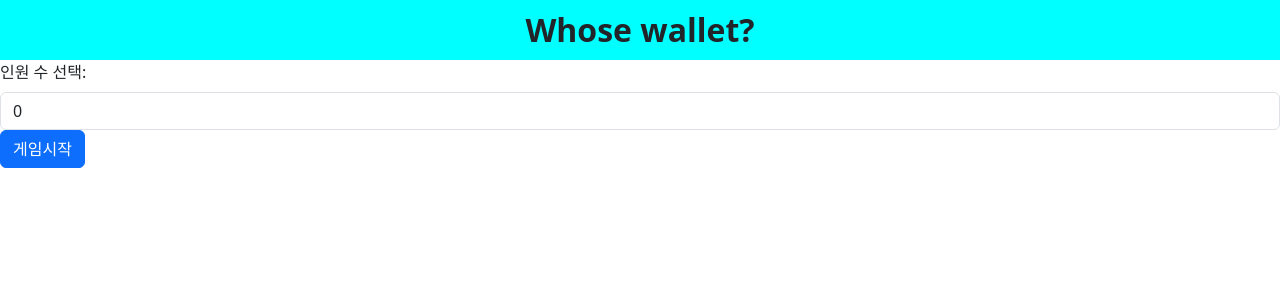
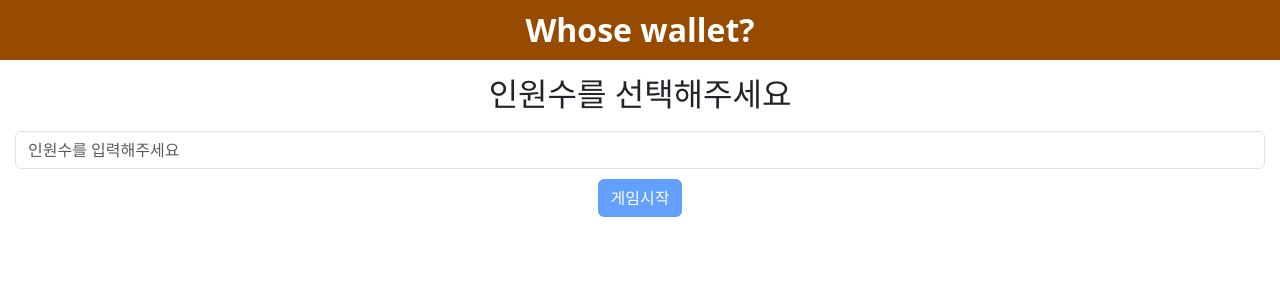
Before and after one commit to ChungwonJ/coffee, a Next.js app: page / in a window 1280 px wide. Shown: the top 300 px of the page. Built offline with nearby package versions, Linux system fonts and the light colour scheme.

Commit message:
인풋제어추가

```diff
--- a/pages/Slot.js
+++ b/pages/Slot.js
@@ -40,14 +40,14 @@ function Slot() {
   }, [spin, result, value]);
 
   return (
-    <div>
-      <div className='slotTxtTwo'>
+    <div className='slotGrid'>
+      <div className='slotTxt'>
         <p style={{ fontSize: '24px', marginBottom: '10px' }}>
           {result[0]}
         </p>
       </div>
       {buttonCount !== 0 ? (
-        <Button onClick={()=>{spinSlot()}}>{spin ? '1번' : '2번'}</Button>
+        <Button variant = {spin ? 'danger' : 'primary'} onClick={()=>{spinSlot()}}>{spin ? '정지' : '시작'}</Button>
       ) : (
         <Button onClick={() => { router.push('/') }}>다시하기</Button>
       )}
--- a/pages/index.js
+++ b/pages/index.js
@@ -1,14 +1,10 @@
 import Head from 'next/head'
-import Image from 'next/image'
-import { Inter } from 'next/font/google'
 import { useSelector, useDispatch } from 'react-redux';
-import { setPeople,setValue } from '@/redux/Store';
+import { setPeople, setValue } from '@/redux/Store';
 import { useState } from 'react';
 import { useRouter } from 'next/router';
 import Form from 'react-bootstrap/Form';
 import { Button } from 'react-bootstrap';
-
-const inter = Inter({ subsets: ['latin'] })
 
 export default function Home() {
   const router = useRouter()
@@ -18,7 +14,12 @@ export default function Home() {
 
   const handleNumberOfPeopleChange = (e) => {
     const number = parseInt(e.target.value, 10);
-    dispatch(setPeople(number));
+
+    if (!isNaN(number) && number >= 0) {
+      dispatch(setPeople(number));
+    } else {
+      dispatch(setPeople(null));
+    }
   };
 
   const handleChange = (index, value) => {
@@ -28,16 +29,17 @@ export default function Home() {
   };
 
   const handleClick = () => {
-    if (inputs.some((value) => value.trim() === '')) {
-      alert('유저를 입력해주세요');
-      return;
-    } else {
+    if (inputs.length === numberOfPeople && inputs.every((value) => value.trim() !== '')) {
       router.push('/Slot');
       dispatch(setValue(inputs));
+    } else {
+      alert('유저정보가 비어있습니다');
+      return;
     }
   };
 
-  console.log('inputs : ',inputs)
+  console.log('inputs : ', inputs)
+  console.log('numberOfPeople : ',numberOfPeople)
 
   return (
     <>
@@ -48,21 +50,30 @@ export default function Home() {
         <link rel="icon" href="/favicon.ico" />
       </Head>
 
-      <div>
-        <Form.Label htmlFor="numberOfPeople">인원 수 선택: </Form.Label>
+      <div className='mainGrid'>
+        <h2>인원수를 선택해주세요</h2>
         <Form.Control
           type="number"
           id="numberOfPeople"
+          placeholder='인원수를 입력해주세요'
           value={numberOfPeople}
           onChange={handleNumberOfPeopleChange}
         />
         {Array.from({ length: numberOfPeople }, (_, index) => (
           <div key={index}>
-            <Form.Label htmlFor={`input${index + 1}`}>{`입력 ${index + 1}: `}</Form.Label>
-            <Form.Control type="text" id={`input${index + 1}`} onChange={(e) => handleChange(index, e.target.value)}/>
+            <Form.Control
+              type="text"
+              id={`input${index + 1}`}
+              placeholder='유저를 입력해주세요'
+              onChange={(e) => handleChange(index, e.target.value)} />
           </div>
         ))}
-        <Button onClick={()=>{handleClick()}}>게임시작</Button>
+        <Button
+          disabled = {numberOfPeople === null || numberOfPeople === 0}
+          onClick={() => { handleClick() }}
+        >
+          게임시작
+        </Button>
       </div>
     </>
   )
--- a/redux/Store.js
+++ b/redux/Store.js
@@ -18,7 +18,7 @@ export const setPeople = (number) => ({
 // 리듀서
 const initialState = {
   value: [],
-  people: 0,
+  people: null,
 };
 
 const reducer = (state = initialState, action) => {
--- a/styles/globals.scss
+++ b/styles/globals.scss
@@ -4,3 +4,23 @@
   margin: 0 auto;
   padding: 0;
 }
+
+.mainGrid{
+  display: flex;
+  flex-direction: column;
+  justify-content: center;
+  align-items: center;
+  gap: 10px;
+  padding: 15px;
+
+  &>div{
+    width: 100%;
+  }
+}
+
+.slotGrid{
+  display: flex;
+  flex-direction: column;
+  justify-content: center;
+  align-items: center;
+}
--- a/styles/header.scss
+++ b/styles/header.scss
@@ -1,6 +1,6 @@
 header{
   width: 100%;
-  background-color: aqua;
+  background-color: #964b00;
   display: flex;
   align-items: center;
   justify-content: center;
@@ -11,4 +11,5 @@ header{
   margin: 0;
   font-size: 32px;
   font-weight: 700;
+  color: #fff;
 }
```
